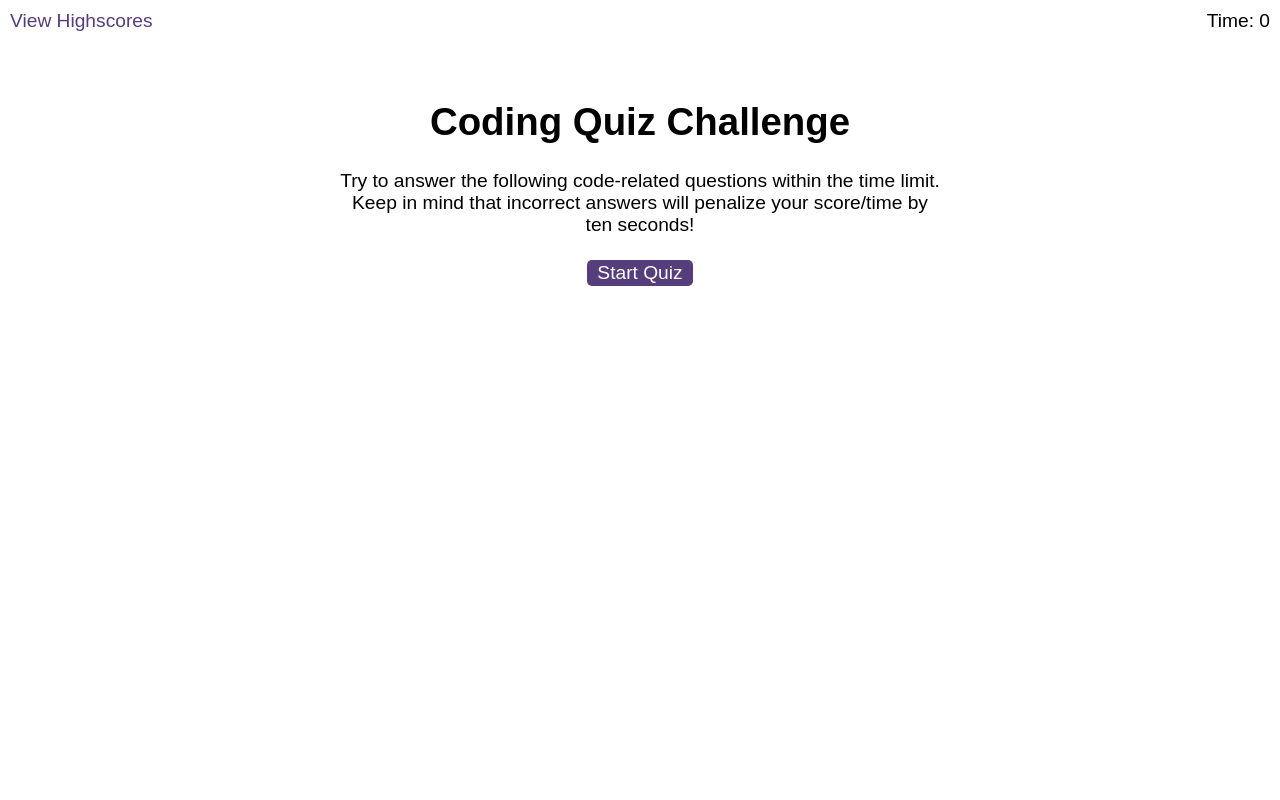
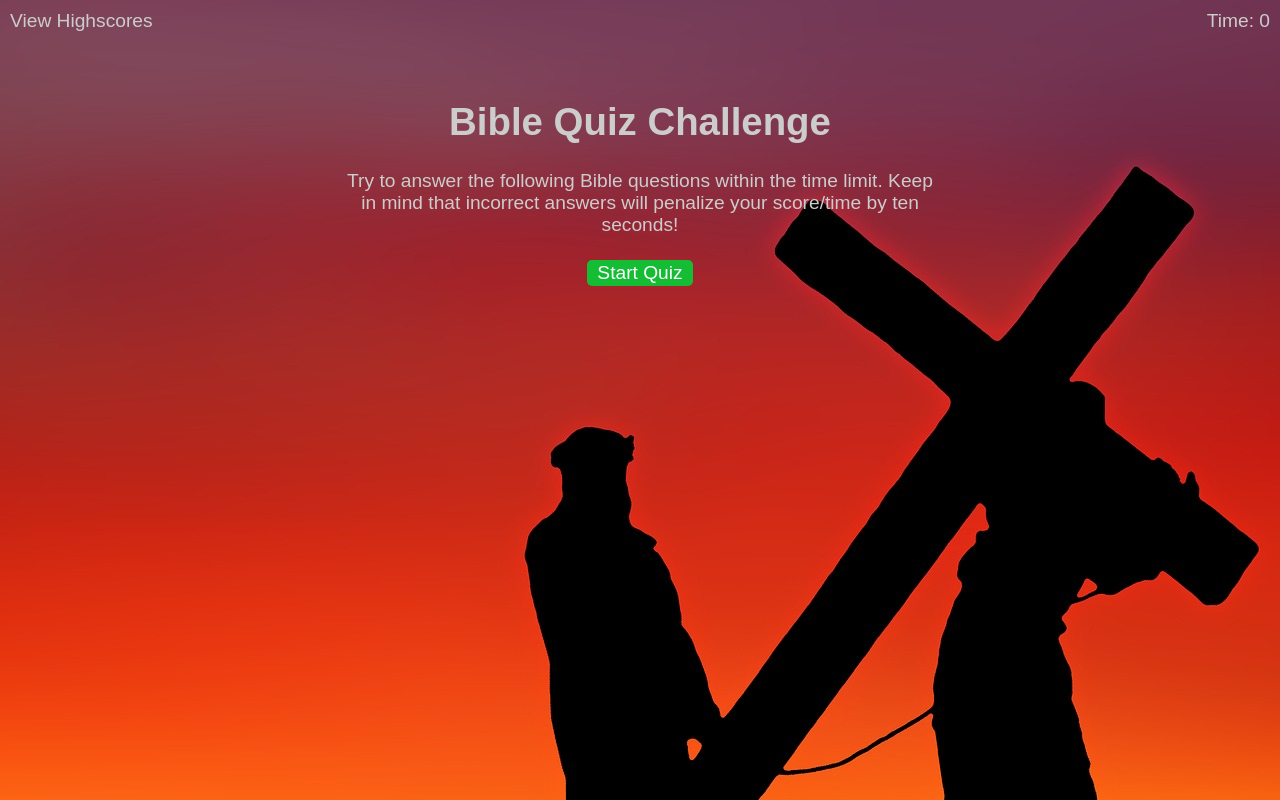
Before and after one commit to sdimartino510/bible-quiz, a plain HTML site: page index.html in a window 1280 px wide. Drawn offline with Linux system fonts and the light colour scheme.

Commit message:
Background and text changes

```diff
--- a/assets/css/styles.css
+++ b/assets/css/styles.css
@@ -1,16 +1,25 @@
 body {
   font-family: Arial;
   font-size: 120%;
+  background-image: url("../images/easter-3157533_1920.jpg");
 }
 
 a {
-  color: #563d7c;
+  color: #cccccc;
   text-decoration: none;
   transition: color 0.1s;
 }
 
+h1 {
+  color: #cccccc;
+}
+
+p {
+  color: #cccccc;
+}
+
 a:hover {
-  color: #8570a5;
+  color: #14bd33;
 }
 
 button {
@@ -18,7 +27,7 @@ button {
   margin: 5px;
   cursor: pointer;
   font-size: 100%;
-  background-color: #563d7c;
+  background-color: #14bd33;
   border-radius: 5px;
   padding: 2px 10px;
   color: white;
@@ -27,7 +36,7 @@ button {
 }
 
 button:hover {
-  background-color: #8570a5;
+  background-color: #2514bd;
 }
 
 .choices button {
@@ -85,4 +94,5 @@ li:nth-child(odd) {
   position: absolute;
   top: 10px;
   right: 10px;
+  color: #cccccc;
 }
--- a/index.html
+++ b/index.html
@@ -4,7 +4,7 @@
     <meta charset="UTF-8" />
     <meta name="viewport" content="width=device-width, initial-scale=1.0" />
     <meta http-equiv="X-UA-Compatible" content="ie=edge" />
-    <title>Coding Quiz</title>
+    <title>Bible Quiz</title>
 
     <link rel="stylesheet" href="./assets/css/styles.css" />
   </head>
@@ -16,9 +16,9 @@
 
     <div class="wrapper">
       <div id="start-screen" class="start">
-        <h1>Coding Quiz Challenge</h1>
+        <h1>Bible Quiz Challenge</h1>
         <p>
-          Try to answer the following code-related questions within the time
+          Try to answer the following Bible questions within the time
           limit. Keep in mind that incorrect answers will penalize your
           score/time by ten seconds!
         </p>
```
Also changed, not shown: assets/images/easter-3157533_1920.jpg (added).
